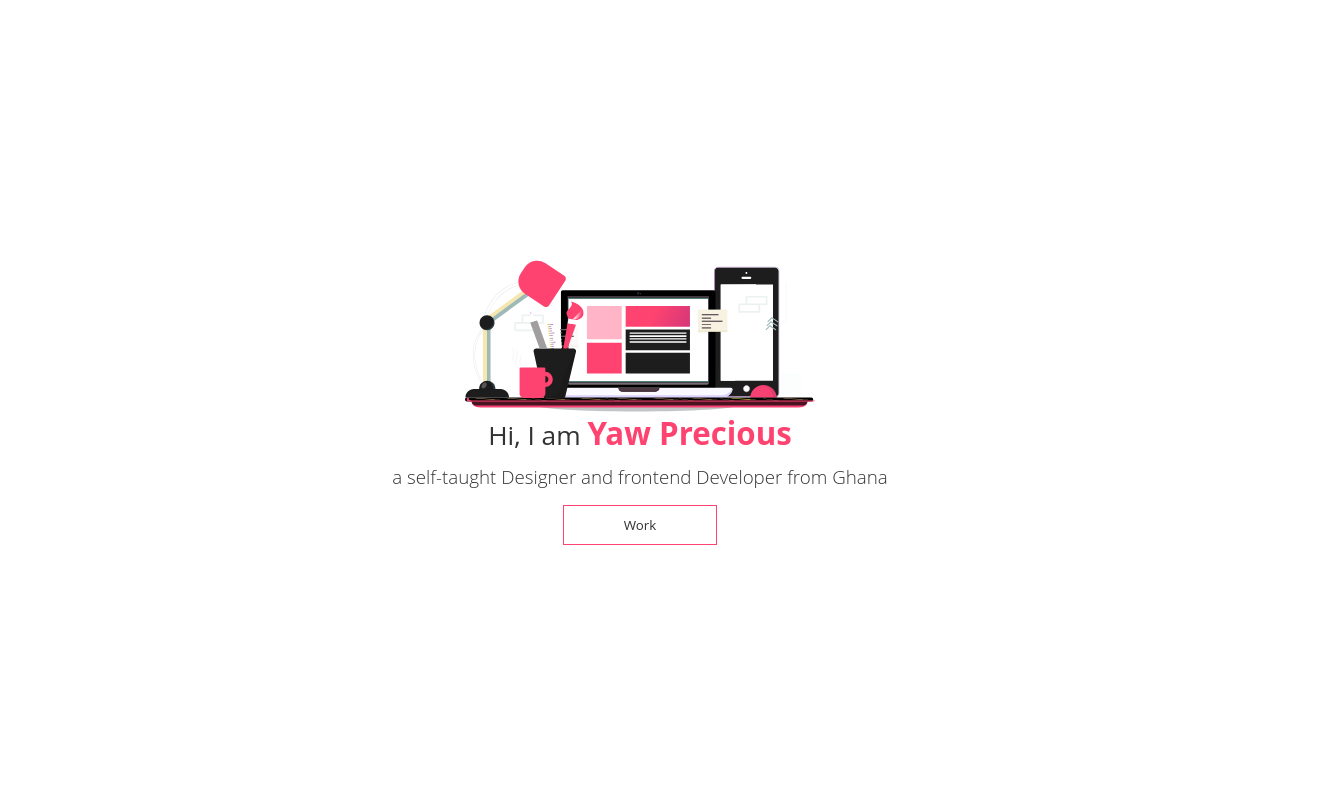
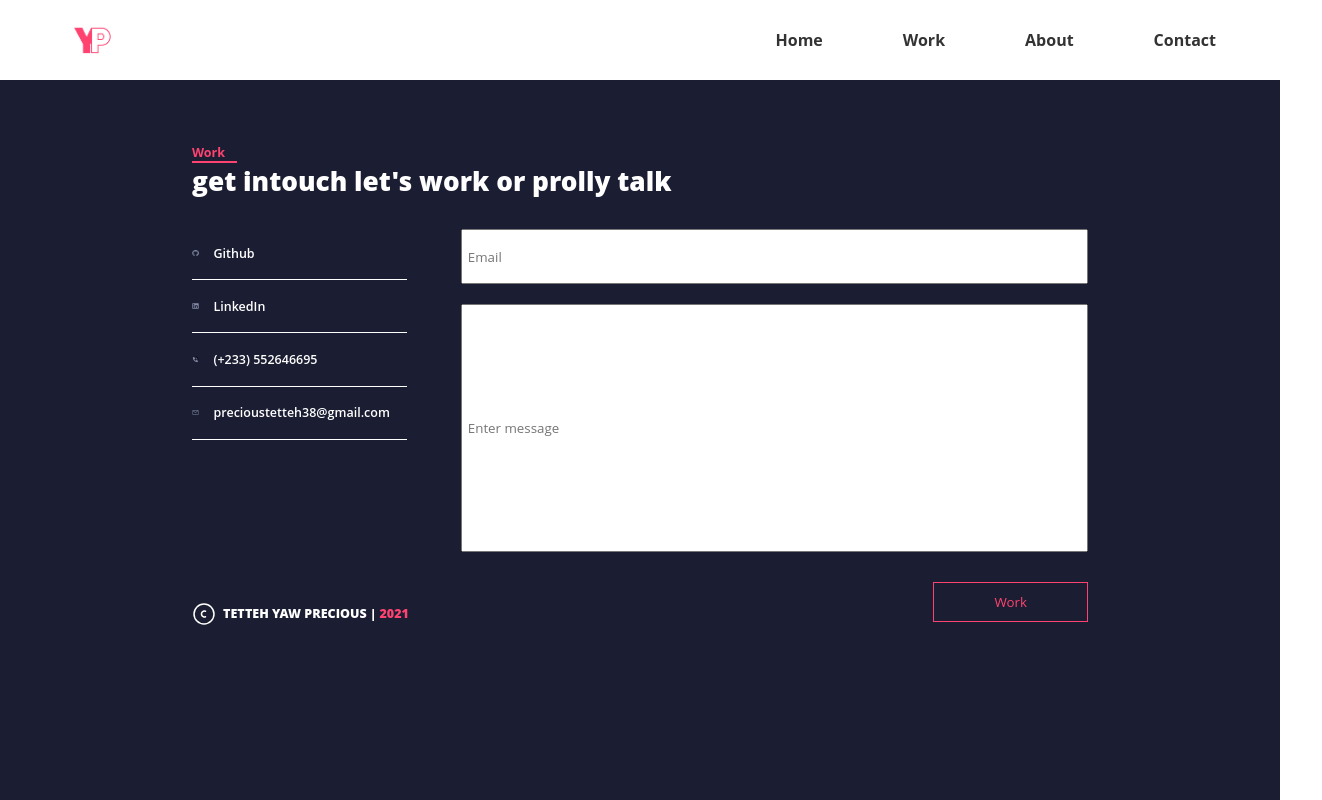
Before and after one commit to Tetteh-Yaw-Precious/personal_website, a React (Create React App) app: page /ContactUs in a window 1280 px wide. Shown: the top 800 px of the page, 1322 px wide, since content can reach past the window. Built offline with nearby package versions, Linux system fonts and the light colour scheme.

Commit message:
added navbar and animations

```diff
--- a/src/App.js
+++ b/src/App.js
@@ -1,19 +1,35 @@
 import React from "react";
+import { BrowserRouter as Router, Switch, Route } from "react-router-dom";
 import Globalstyles from "./components/Globalstyles";
 import Landingpage from "./components/Landingpage";
 import About from "./components/About";
 import Work from "./components/Work";
 import Contact from "./components/Contact";
+import Nav from "./components/Nav";
+
 
 const App = () => {
   return (
-    <div>
-      <Globalstyles />
-      <Landingpage />
-      <About />
-      <Work />
-      <Contact />
-    </div>
+    <>
+      <Router>
+        <Globalstyles />
+        <Nav />
+        <Switch>
+          <Route exact path="/">
+            <Landingpage />
+          </Route>
+          <Route exact path="/About">
+            <About />
+          </Route>
+          <Route exact path="/Work">
+            <Work />
+          </Route>
+          <Route exact path="/ContactUs">
+            <Contact />
+          </Route>
+        </Switch>
+      </Router>
+    </>
   );
 };
 
--- a/src/components/Contact.js
+++ b/src/components/Contact.js
@@ -61,23 +61,31 @@ const StyledContact = styled.div`
     width: 100%;
     min-height: 55rem;
     display: flex;
-    @media ${device.phone}{
-      border: 1px solid red;
-      flex-direction: column-reverse
-      ;
+    @media ${device.phone} {
+      flex-direction: column-reverse;
+      min-height: 10rem;
     }
     .socials {
       width: 30%;
       padding-top: 2%;
+      @media ${device.phone} {
+        width: 100%;
+      }
       h4 {
-        width: 80%;
+        width: 100%;
         font-weight: 600;
+        @media ${device.phone} {
+          padding: 1rem;
+        }
       }
       .copyright {
         display: flex;
         align-items: flex-end;
         height: 5rem;
         height: 35%;
+        @media ${device.phone} {
+          padding: 2rem 0;
+        }
         .copy-ct {
           display: flex;
           align-items: center;
@@ -101,8 +109,14 @@ const StyledContact = styled.div`
       display: flex;
       flex-direction: column;
       gap: 2rem;
+      @media ${device.phone} {
+        width: 100%;
+      }
       input[type="text"] {
         min-height: 10%;
+        @media ${device.phone} {
+          min-height: 5rem;
+        }
         margin-top: 2rem;
         outline: none;
         padding-left: 0.5rem;
@@ -111,6 +125,9 @@ const StyledContact = styled.div`
         min-height: 45%;
         padding-left: 0.5rem;
         outline: none;
+        @media ${device.phone} {
+          min-height: 25rem;
+        }
       }
       .button_ct {
         display: flex;
--- a/src/components/ContactSocials.js
+++ b/src/components/ContactSocials.js
@@ -1,5 +1,7 @@
 import React from "react";
 import styled from "styled-components";
+//importing mediaquery manger
+import { device } from "../helpers/Mixins";
 const ContactSocials = ({ social, socialname }) => {
   return (
     <SocialCard>
@@ -15,9 +17,16 @@ const SocialCard = styled.div`
   min-height: 10%;
   display: flex;
   align-items: center;
+  @media ${device.phone}{
+    width: 100%;
+  }
   img {
     padding: 0 1.5rem 0 0;
     width: 10%;
+    @media ${device.phone}{
+    width: 12%;
+  }
+
   }
   h4 {
       width: 100%;
--- a/src/components/Landingpage.js
+++ b/src/components/Landingpage.js
@@ -2,21 +2,60 @@ import React from "react";
 import styled from "styled-components";
 import { rem } from "../helpers/Mixins";
 import mainimage from "../images/mainimage.svg";
+//framer motion
+import { motion } from "framer-motion";
 
 const Landingpage = () => {
+  const fadeIn = {
+    hidden: { opacity: 0 },
+    show: { opacity: 1, transition: { duration: 2} },
+  };
+  const nameAnimation = {
+    hidden: { opacity: 0, y: 100, position: "absolute" },
+    show: {
+      opacity: 1,
+      y: 0,
+      position: "initial",
+      transition: { duration: 0.5 },
+    },
+  };
+  const container = {
+    hidden: { x: 10 },
+    show: {
+      x: 0,
+      transition: { duration: 0.75, ease: "ease-out" },
+      staggerChildren: 1,
+      when: "afterChildren",
+    },
+  };
   return (
     <StyledLandingpage>
-      <img src={mainimage} alt="bannerimage" />
-      <h2>
+      <motion.img
+        src={mainimage}
+        alt="bannerimage"
+        variants={nameAnimation}
+        initial="hidden"
+        animate="show"
+      />
+      <motion.div
+        variants={container}
+        initial="hidden"
+        animate="show"
+        className="description"
+      >
+        <motion.h2 variants={fadeIn}>
           Hi, I am <span>Yaw Precious</span>
-      </h2>
-      <p>a self-taught Designer and frontend Developer from Ghana</p>
-      <button>Work</button>
+        </motion.h2>
+        <motion.p variants={fadeIn}>
+          a self-taught Designer and frontend Developer from Ghana
+        </motion.p>
+        <motion.button variants={fadeIn}>Work</motion.button>
+      </motion.div>
     </StyledLandingpage>
   );
 };
 const StyledLandingpage = styled.div`
-  min-height: 100vh;
+  min-height: 90vh;
   display: flex;
   flex-direction: column;
   justify-content: center;
@@ -24,6 +63,11 @@ const StyledLandingpage = styled.div`
   img {
     max-width: 35rem;
   }
+  .description {
+    display: flex;
+    flex-direction: column;
+    justify-content: center;
+    align-items: center;
     h2 {
       font-size: ${rem(42)};
       font-weight: 500;
@@ -38,5 +82,6 @@ const StyledLandingpage = styled.div`
       text-align: center;
       font-weight: lighter;
     }
+  }
 `;
 export default Landingpage;
--- /dev/null
+++ b/src/components/Nav.js
@@ -0,0 +1,51 @@
+import React from "react";
+import { Link } from "react-router-dom";
+import styled from "styled-components";
+
+import mainlogo from "../images/websitelogo.png";
+
+const Nav = () => {
+  return (
+    <StyledNav>
+      <img src={mainlogo} alt="mylogo" />
+      <ul>
+        <li>
+          <Link to="/">Home</Link>
+        </li>
+        <li>
+          <Link to="/Work">Work</Link>
+        </li>
+        <li>
+          <Link to="/About">About</Link>
+        </li>
+        <li>
+          <Link to="/ContactUs">Contact</Link>
+        </li>
+      </ul>
+    </StyledNav>
+  );
+};
+const StyledNav = styled.nav`
+  width: 100%;
+  min-height: 10vh;
+  padding: 0 5%;
+  display: flex;
+  justify-content: space-between;
+  align-items: center;
+  img {
+    width: 5%;
+  }
+  ul {
+    display: flex;
+    li {
+      list-style: none;
+      padding-left: 8rem;
+      a {
+        text-decoration: none;
+        font-size: 1.6rem;
+        font-weight: 700;
+      }
+    }
+  }
+`;
+export default Nav;
--- a/src/components/Work.js
+++ b/src/components/Work.js
@@ -61,8 +61,8 @@ const Work = () => {
 };
 const StyledWork = styled.div`
   width: 100%;
-  min-height: 100vh;
-  padding: 5% 15%;
+  min-height: 80vh;
+  padding: 1% 15%;
   display: flex;
   flex-direction: column;
   h4 {
@@ -83,7 +83,6 @@ const StyledWork = styled.div`
       flex-direction: column;
       div{
         width: 30rem;
-        min-height: ;
       }
     }
   }
```
Also changed, not shown: src/animations/Animation.js (added), 1 other file (tests, documents, lock files or other folders). Lines whose indentation alone changed are shown as unchanged.
